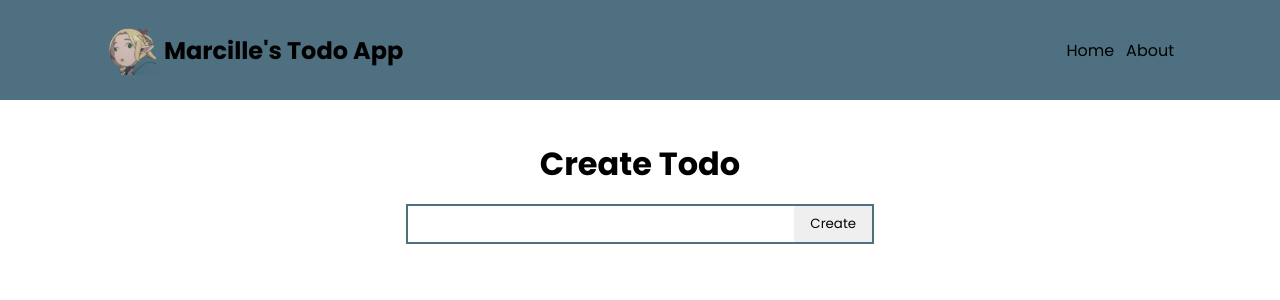
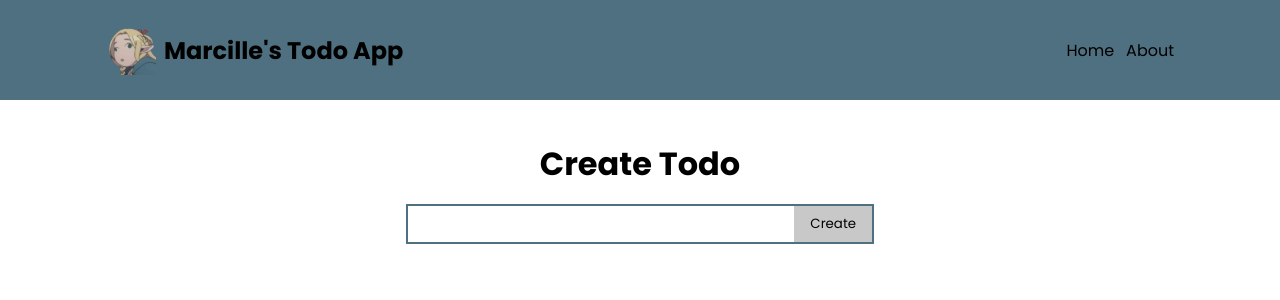
Before and after one commit to PlainOlSoapBar/todo, a Vue app: page / in a window 1280 px wide. In both pictures the pointer is over the button "Create". Shown: the top 300 px of the page. Built offline with nearby package versions, Linux system fonts and the light colour scheme.

Commit message:
Create button styling

```diff
--- a/src/components/TodoButton.vue
+++ b/src/components/TodoButton.vue
@@ -11,5 +11,12 @@
     button {
         padding: 8px 16px;
         border: none;
+        transition: 0.3s ease;
     }
+
+    button:hover {
+        background-color: rgb(200, 200, 200);
+        transition: background-color 0.3s ease;
+    }
+
 </style>
```
